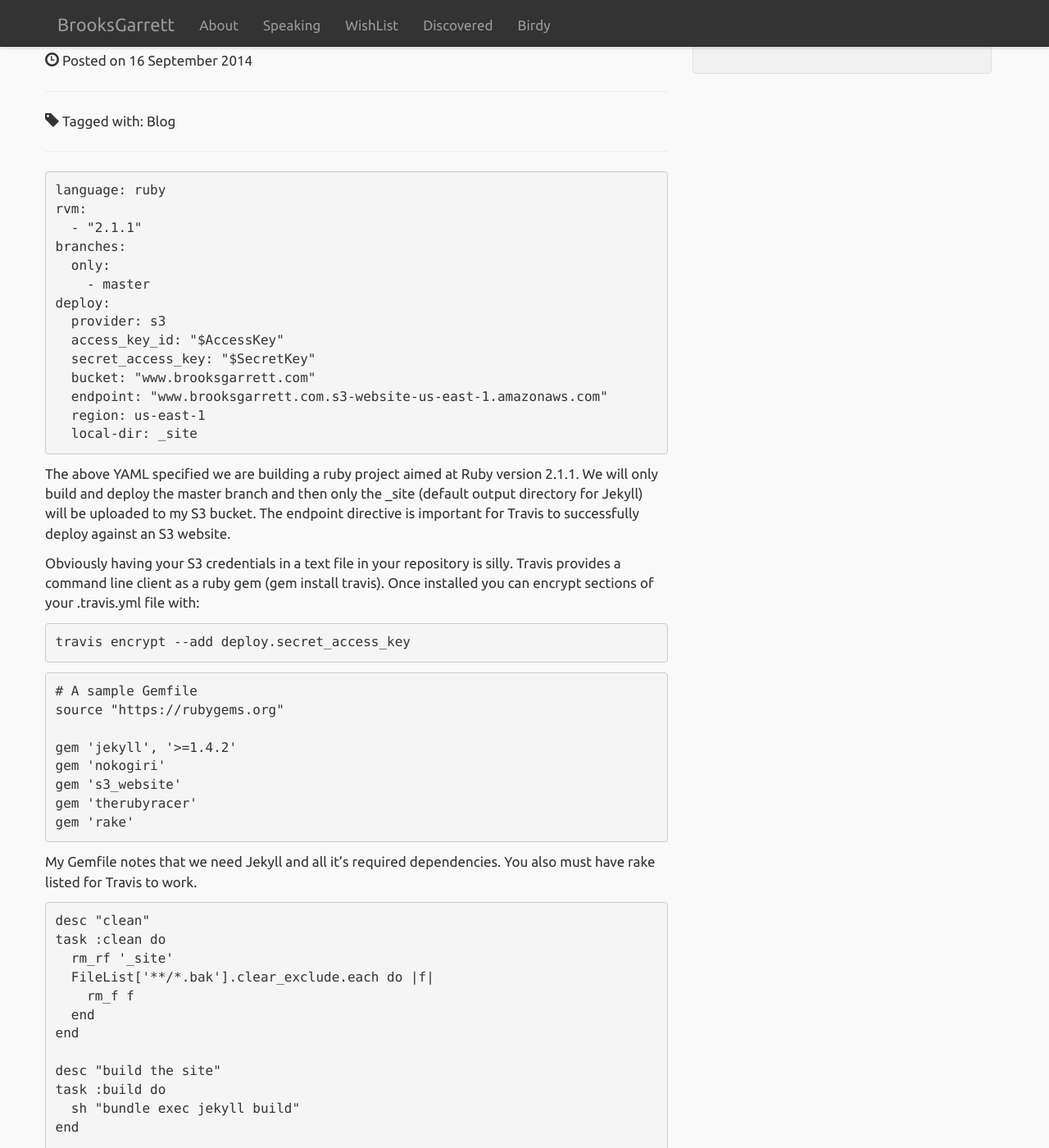
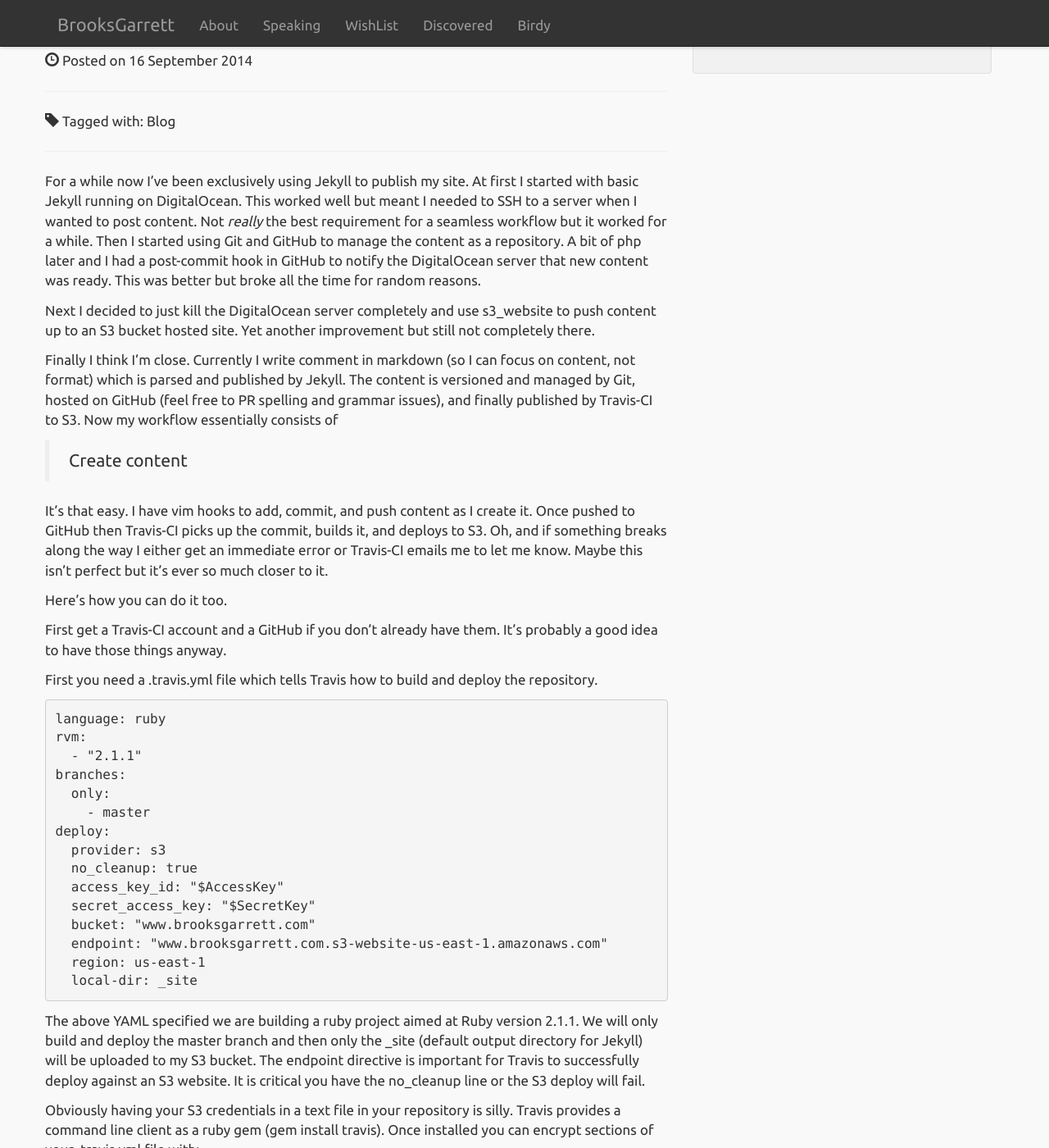
Before and after one commit to brooksgarrett/website, a Jekyll site: the page built from _posts/2014-09-16-jekyll-github-travisci-s3.md, in a window 1280 px wide and 1400 px high, scrolled down 219 px. Shown: the whole window at 82% size. Built offline with Jekyll 4.4.1, drawn with Linux system fonts in a browser that asks for light colours; nearby versions of some CDN libraries; some web fonts are replaced; library files that are not in the unit come from our copies; Markdown is read by kramdown in place of the engine named in the settings; comment, search, counter and statistics services are not loaded; some of the changed text lies outside the part shown.

Commit message:
Update with more detail

````diff
--- a/_posts/2014-09-16-jekyll-github-travisci-s3.md
+++ b/_posts/2014-09-16-jekyll-github-travisci-s3.md
@@ -11,6 +11,22 @@
 
 ---
 
+For a while now I've been exclusively using Jekyll to publish my site. At first I started with basic Jekyll running on DigitalOcean. This worked well but meant I needed to SSH to a server when I wanted to post content. Not _really_ the best requirement for a seamless workflow but it worked for a while. Then I started using Git and GitHub to manage the content as a repository. A bit of php later and I had a post-commit hook in GitHub to notify the DigitalOcean server that new content was ready. This was better but broke all the time for random reasons.
+
+Next I decided to just kill the DigitalOcean server completely and use s3_website to push content up to an S3 bucket hosted site. Yet another improvement but still not completely there.
+
+Finally I think I'm close. Currently I write comment in markdown (so I can focus on content, not format) which is parsed and published by Jekyll. The content is versioned and managed by Git, hosted on GitHub (feel free to PR spelling and grammar issues), and finally published by Travis-CI to S3. Now my workflow essentially consists of
+
+>  Create content
+
+It's that easy. I have vim hooks to add, commit, and push content as I create it. Once pushed to GitHub then Travis-CI picks up the commit, builds it, and deploys to S3. Oh, and if something breaks along the way I either get an immediate error or Travis-CI emails me to let me know. Maybe this isn't perfect but it's ever so much closer to it.
+
+Here's how you can do it too.
+
+First get a Travis-CI account and a GitHub if you don't already have them. It's probably a good idea to have those things anyway.
+
+First you need a .travis.yml file which tells Travis how to build and deploy the repository.
+
 ```yaml
 language: ruby
 rvm:
@@ -20,6 +36,7 @@
     - master
 deploy:
   provider: s3
+  no_cleanup: true
   access_key_id: "$AccessKey"
   secret_access_key: "$SecretKey"
   bucket: "www.brooksgarrett.com"
@@ -28,13 +45,14 @@
   local-dir: _site
 ```
 
-The above YAML specified we are building a ruby project aimed at Ruby version 2.1.1. We will only build and deploy the master branch and then only the _site (default output directory for Jekyll) will be uploaded to my S3 bucket. The endpoint directive is important for Travis to successfully deploy against an S3 website.
+The above YAML specified we are building a ruby project aimed at Ruby version 2.1.1. We will only build and deploy the master branch and then only the _site (default output directory for Jekyll) will be uploaded to my S3 bucket. The endpoint directive is important for Travis to successfully deploy against an S3 website. It is critical you have the no_cleanup line or the S3 deploy will fail.
 
 Obviously having your S3 credentials in a text file in your repository is silly. Travis provides a command line client as a ruby gem (gem install travis). Once installed you can encrypt sections of your .travis.yml file with:
 
 ```bash
 travis encrypt --add deploy.secret_access_key
 ```
+Next you need a clean Gemfile. The more bloated the Gemfile is the slower your deploy will be (as Travis-CI downloads and configures all the Gems.) As is I'm able to deploy in around 1-2 minutes which isn't terrible.
 
 ```gemfile
 # A sample Gemfile
@@ -48,6 +66,8 @@
 ```
 
 My Gemfile notes that we need Jekyll and all it's required dependencies. You also must have rake listed for Travis to work.
+
+Now you need a Rakefile so Travis-CI can build the project.
 
 ```yaml
 desc "clean"
````
